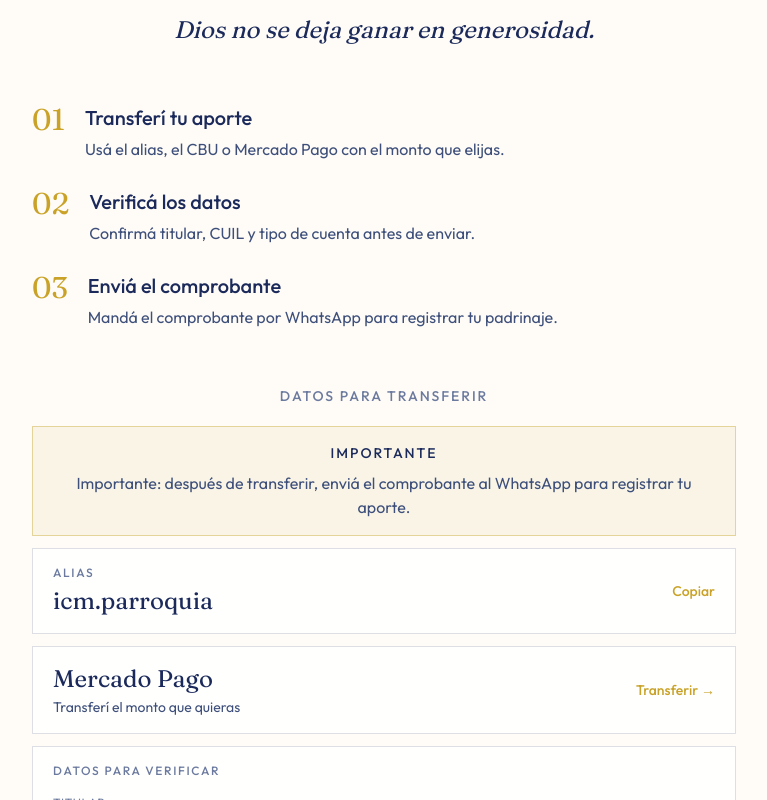
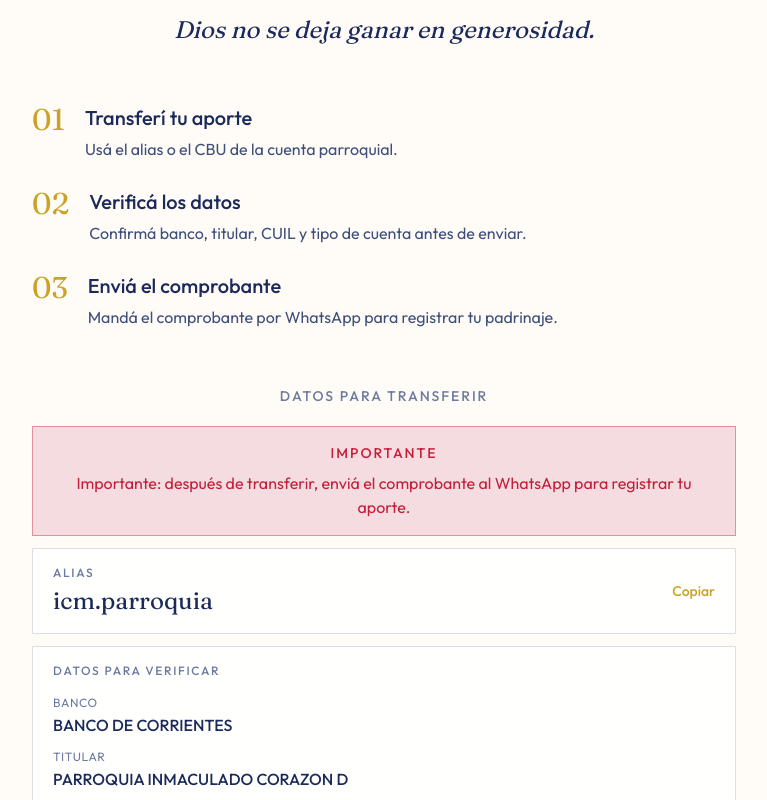
Before and after one commit to Emilianowav/emaus-padrinaje, a Next.js app: page / in a window 1280 px wide. Shown: the part 700-1500 px from the top of the page, without its empty margins (256-1023 px from the left). Built offline with nearby package versions, Linux system fonts and the light colour scheme.

Commit message:
Remove Mercado Pago, add Banco de Corrientes, and style notice in red.

```diff
--- a/src/components/ContactActions.tsx
+++ b/src/components/ContactActions.tsx
@@ -37,12 +37,12 @@ export function ContactActions() {
     <div className="space-y-3">
       <div
         role="status"
-        className="border border-gold/40 bg-gold-mist/70 px-5 py-4 text-center"
+        className="border border-heart/40 bg-heart-soft/80 px-5 py-4 text-center"
       >
-        <p className="text-sm font-medium uppercase tracking-[0.14em] text-navy">
+        <p className="text-sm font-medium uppercase tracking-[0.14em] text-heart">
           Importante
         </p>
-        <p className="mt-2 text-sm leading-relaxed text-navy-soft sm:text-base">
+        <p className="mt-2 text-sm leading-relaxed text-heart sm:text-base">
           {CONTACT.comprobanteNotice}
         </p>
       </div>
@@ -64,30 +64,19 @@ export function ContactActions() {
         </span>
       </button>
 
-      <a
-        href={CONTACT.mercadoPago.url}
-        target="_blank"
-        rel="noopener noreferrer"
-        className="group flex w-full items-center justify-between border border-navy/15 bg-white/80 px-5 py-4 text-left transition duration-300 hover:border-gold hover:bg-navy focus-visible:outline focus-visible:outline-2 focus-visible:outline-offset-2 focus-visible:outline-gold"
-      >
-        <div>
-          <p className="font-display text-2xl text-navy transition-colors group-hover:text-cream">
-            {CONTACT.mercadoPago.label}
-          </p>
-          <p className="mt-0.5 text-sm text-navy-soft transition-colors group-hover:text-gold-soft">
-            {CONTACT.mercadoPago.description}
-          </p>
-        </div>
-        <span className="text-sm font-medium text-gold transition-colors group-hover:text-gold-soft">
-          Transferir →
-        </span>
-      </a>
-
       <div className="border border-navy/15 bg-white/80 px-5 py-4">
         <p className="text-xs font-medium uppercase tracking-[0.14em] text-navy-muted">
           Datos para verificar
         </p>
         <dl className="mt-4 space-y-3 text-left">
+          <div>
+            <dt className="text-xs uppercase tracking-wider text-navy-muted">
+              Banco
+            </dt>
+            <dd className="mt-0.5 text-base font-medium text-navy">
+              {account.banco}
+            </dd>
+          </div>
           <div>
             <dt className="text-xs uppercase tracking-wider text-navy-muted">
               Titular
--- a/src/config/donations.ts
+++ b/src/config/donations.ts
@@ -17,15 +17,11 @@ export const CONTACT = {
   alias: "icm.parroquia",
   aliasLabel: "Alias",
   account: {
+    banco: "BANCO DE CORRIENTES",
     titular: "PARROQUIA INMACULADO CORAZON D",
     cuil: "30714998923",
     tipo: "Cuenta corriente en pesos",
     cbu: "0940099330011118160013",
-  },
-  mercadoPago: {
-    label: "Mercado Pago",
-    description: "Transferí el monto que quieras",
-    url: "https://link.mercadopago.com.ar/emausctesdonacion",
   },
   whatsapp: {
     phone: "+5493794243737",
@@ -40,12 +36,12 @@ export const STEPS = [
   {
     number: "01",
     title: "Transferí tu aporte",
-    text: "Usá el alias, el CBU o Mercado Pago con el monto que elijas.",
+    text: "Usá el alias o el CBU de la cuenta parroquial.",
   },
   {
     number: "02",
     title: "Verificá los datos",
-    text: "Confirmá titular, CUIL y tipo de cuenta antes de enviar.",
+    text: "Confirmá banco, titular, CUIL y tipo de cuenta antes de enviar.",
   },
   {
     number: "03",
```
